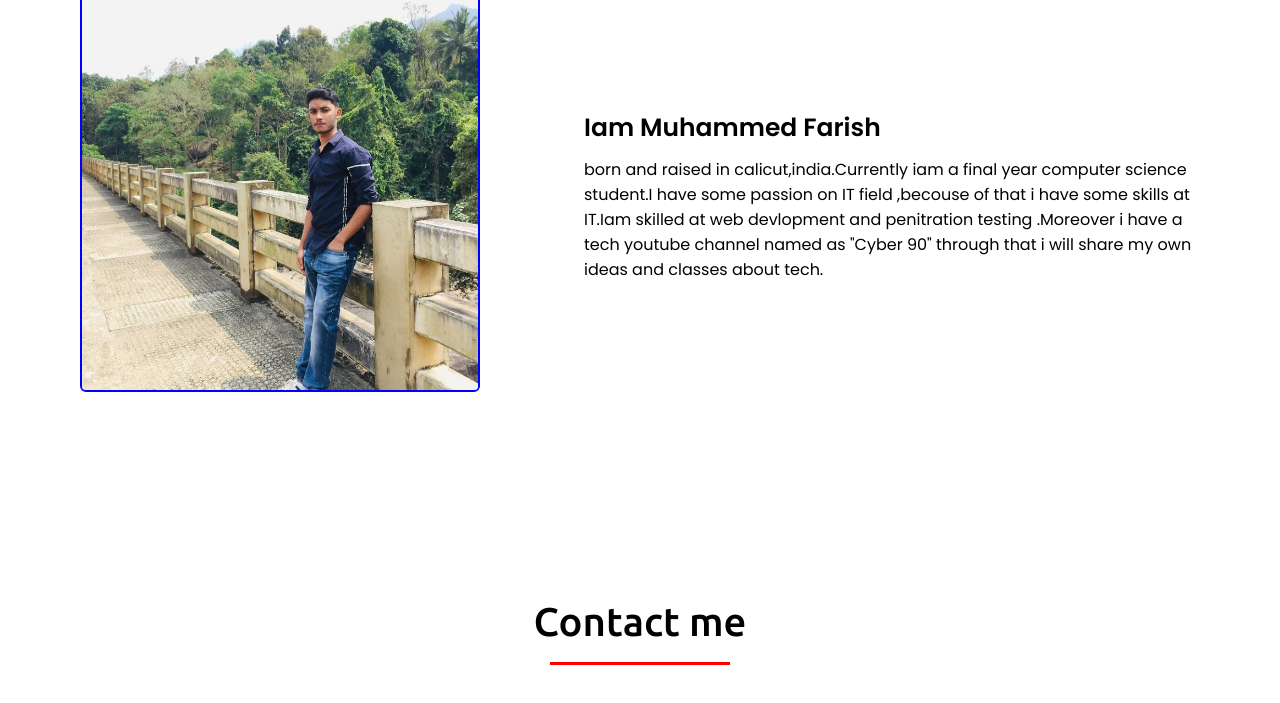
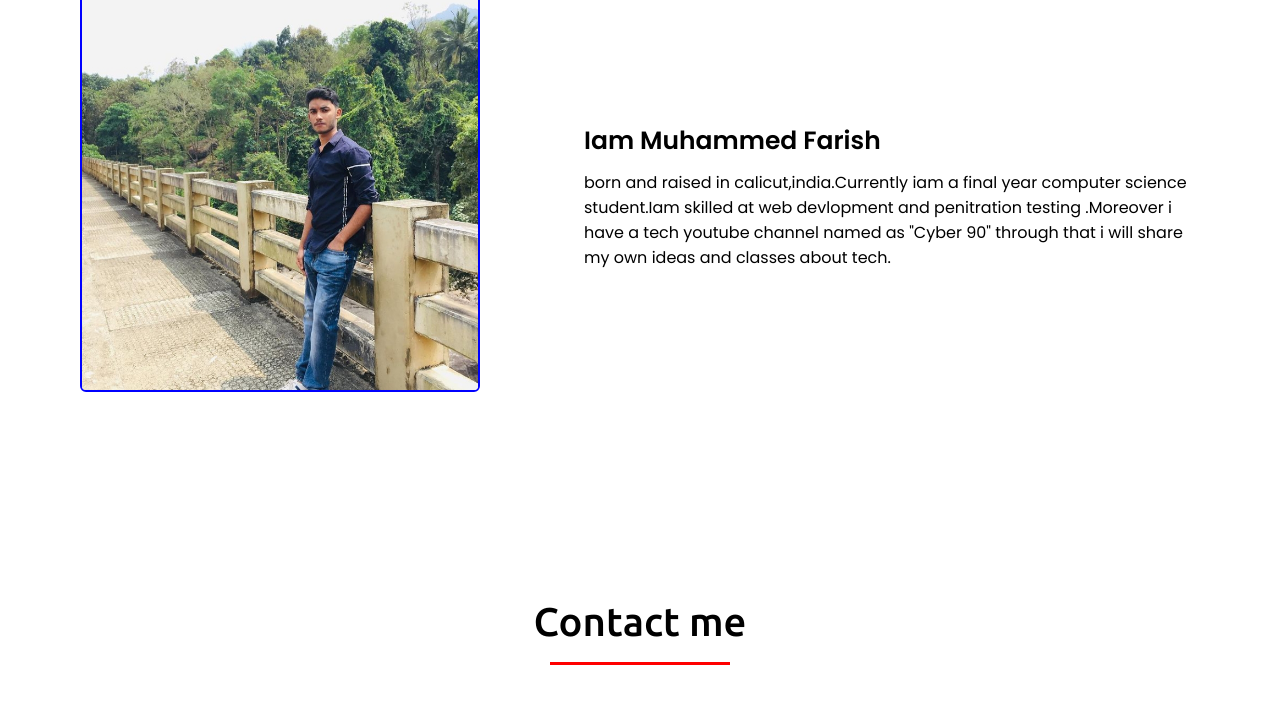
Before and after one commit to muhamedfarish/farish, a plain HTML site: page index.html in a window 1280 px wide. Shown: the part 1034-1737 px from the top of the page. Drawn offline with nearby package versions, Linux system fonts and the light colour scheme.

Commit message:
Update index.html

```diff
--- a/index.html
+++ b/index.html
@@ -53,7 +53,7 @@
                 </div>
                 <div class="column right">
                     <div class="text">Iam Muhammed Farish</div>
-                    <p>born and raised in calicut,india.Currently iam a final year computer science student.I have some passion on IT field ,becouse of that i have some skills at IT.Iam skilled at web devlopment and penitration testing .Moreover i have a tech youtube channel named as "Cyber 90" through that i will share my own ideas and classes about tech.</p>
+                    <p>born and raised in calicut,india.Currently iam a final year computer science student.Iam skilled at web devlopment and penitration testing .Moreover i have a tech youtube channel named as "Cyber 90" through that i will share my own ideas and classes about tech.</p>
 
                 </div>
             </div>
```
